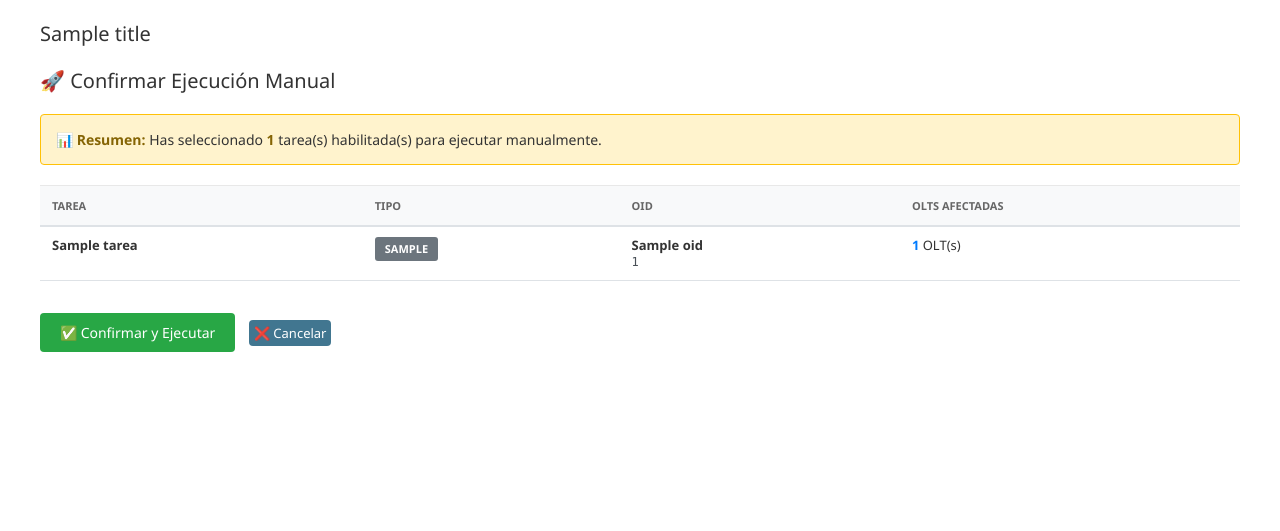
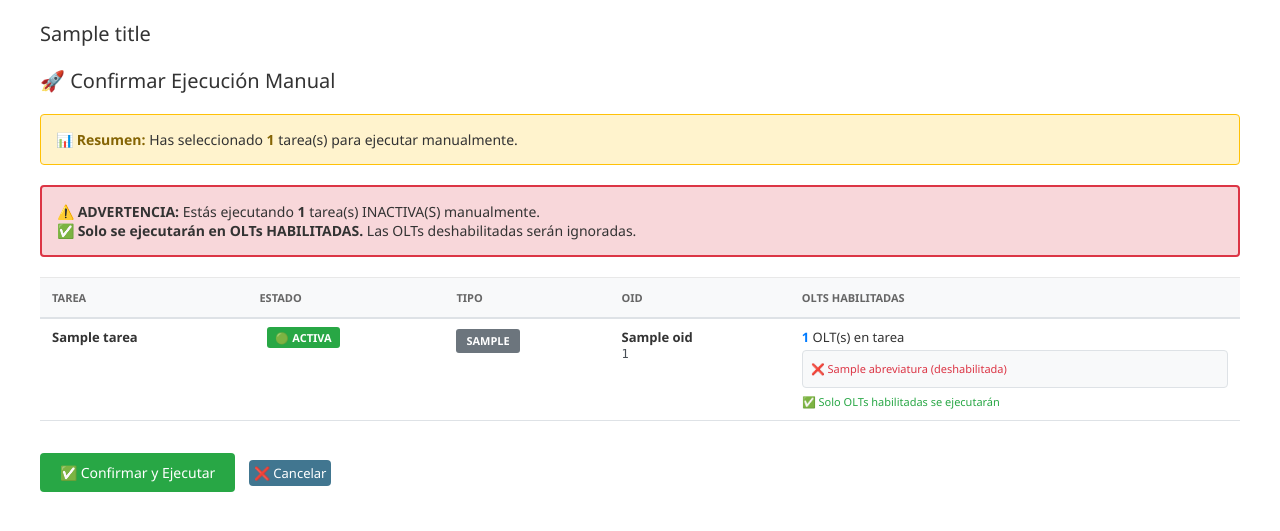
Before and after one commit to FabioChumbimuni/facho_deluxe_2, a Django app: template snmp_jobs/templates/admin/snmp_jobs/confirmar_ejecucion_manual.html in a window 1280 px wide. Shown: the part 92-623 px from the top of the page. Run offline with Django 5.2, Linux system fonts and the light colour scheme; the template is opened without the code that fills it: most values are stand-ins (such as "Sample title", 1, 10 or a date in 2020); parts of the project's set-up code (start-up, migrations or seed data) failed here and were passed over.

Commit message:
feat: Permitir ejecutar tareas SNMP inactivas manualmente
- Modificar acción ejecutar_tareas_seleccionadas para permitir ejecutar tareas inactivas
- Solo se ejecutan en OLTs habilitadas, OLTs deshabilitadas se ignoran
- Mejorar modal de confirmación con información detallada de OLTs
- Mostrar estado de cada OLT (habilitada/deshabilitada) en el modal
- Agregar advertencias cuando se ejecutan tareas inactivas
- Compatible con tema claro y oscuro
- Mensajes informativos sobre qué se ejecutará

```diff
--- a/snmp_jobs/templates/admin/snmp_jobs/confirmar_ejecucion_manual.html
+++ b/snmp_jobs/templates/admin/snmp_jobs/confirmar_ejecucion_manual.html
@@ -72,6 +72,36 @@
             color: #007bff;
             transition: color 0.3s;
         }
+        .warning-box {
+            background: #fff3cd;
+            border: 2px solid #ffc107;
+            padding: 15px;
+            margin: 20px 0;
+            border-radius: 4px;
+            transition: background-color 0.3s, border-color 0.3s;
+        }
+        .warning-box.inactive {
+            background: #f8d7da;
+            border-color: #dc3545;
+        }
+        .inactive-badge {
+            background: #dc3545;
+            color: white;
+            padding: 3px 8px;
+            border-radius: 3px;
+            font-size: 11px;
+            font-weight: bold;
+            margin-left: 8px;
+        }
+        .active-badge {
+            background: #28a745;
+            color: white;
+            padding: 3px 8px;
+            border-radius: 3px;
+            font-size: 11px;
+            font-weight: bold;
+            margin-left: 8px;
+        }
 
         /* TEMA OSCURO - Sincronizado con Django Admin */
         html[data-theme="dark"] body,
@@ -139,6 +169,53 @@
             background: #6c757d !important;
             color: white !important;
         }
+
+        html[data-theme="dark"] .warning-box {
+            background: #3d3000;
+            border-color: #ffc107;
+        }
+
+        html[data-theme="dark"] .warning-box.inactive {
+            background: #3d0000;
+            border-color: #dc3545;
+        }
+
+        /* Estilos para lista de OLTs */
+        .olt-list {
+            max-height: 150px;
+            overflow-y: auto;
+            border: 1px solid #dee2e6;
+            padding: 8px;
+            margin: 5px 0;
+            border-radius: 4px;
+            background: #f8f9fa;
+        }
+
+        html[data-theme="dark"] .olt-list {
+            background: #2d2d2d;
+            border-color: #555;
+        }
+
+        .olt-item {
+            padding: 2px 0;
+            font-size: 11px;
+        }
+
+        .olt-enabled {
+            color: #28a745;
+        }
+
+        .olt-disabled {
+            color: #dc3545;
+        }
+
+        html[data-theme="dark"] .olt-enabled {
+            color: #5cb85c;
+        }
+
+        html[data-theme="dark"] .olt-disabled {
+            color: #d9534f;
+        }
     </style>
 {% endblock %}
 
@@ -154,22 +231,37 @@
 <h1>🚀 Confirmar Ejecución Manual</h1>
 
 <div class="summary-box">
-    <strong>📊 Resumen:</strong> Has seleccionado <strong>{{ total_tareas }}</strong> tarea(s) habilitada(s) para ejecutar manualmente.
+    <strong>📊 Resumen:</strong> Has seleccionado <strong>{{ total_tareas }}</strong> tarea(s) para ejecutar manualmente.
 </div>
+
+{% if tareas_inactivas %}
+<div class="warning-box inactive">
+    <strong>⚠️ ADVERTENCIA:</strong> Estás ejecutando <strong>{{ tareas_inactivas|length }}</strong> tarea(s) INACTIVA(S) manualmente.<br>
+    <strong>✅ Solo se ejecutarán en OLTs HABILITADAS.</strong> Las OLTs deshabilitadas serán ignoradas.
+</div>
+{% endif %}
 
 <table class="task-table">
     <thead>
         <tr>
             <th>Tarea</th>
+            <th>Estado</th>
             <th>Tipo</th>
             <th>OID</th>
-            <th>OLTs Afectadas</th>
+            <th>OLTs Habilitadas</th>
         </tr>
     </thead>
     <tbody>
         {% for tarea in queryset %}
         <tr>
             <td><strong>{{ tarea.nombre }}</strong></td>
+            <td>
+                {% if tarea.enabled %}
+                    <span class="active-badge">🟢 ACTIVA</span>
+                {% else %}
+                    <span class="inactive-badge">🔴 INACTIVA</span>
+                {% endif %}
+            </td>
             <td>
                 {% if tarea.job_type == 'descubrimiento' %}
                     <span class="badge discovery">DISCOVERY</span>
@@ -184,7 +276,19 @@
                 <span class="oid-info">{{ tarea.oid.oid }}</span>
             </td>
             <td>
-                <span class="olt-count">{{ tarea.job_hosts.filter.count }}</span> OLT(s)
+                <span class="olt-count">{{ tarea.olts.count }}</span> OLT(s) en tarea<br>
+                <div class="olt-list">
+                    {% for olt in tarea.olts.all %}
+                        <div class="olt-item">
+                            {% if olt.habilitar_olt %}
+                                <span class="olt-enabled">✅ {{ olt.abreviatura }}</span>
+                            {% else %}
+                                <span class="olt-disabled">❌ {{ olt.abreviatura }} (deshabilitada)</span>
+                            {% endif %}
+                        </div>
+                    {% endfor %}
+                </div>
+                <span style="font-size: 11px; color: #28a745;">✅ Solo OLTs habilitadas se ejecutarán</span>
             </td>
         </tr>
         {% endfor %}
```
Also changed, not shown: snmp_jobs/admin.py (+40 -9 lines).
